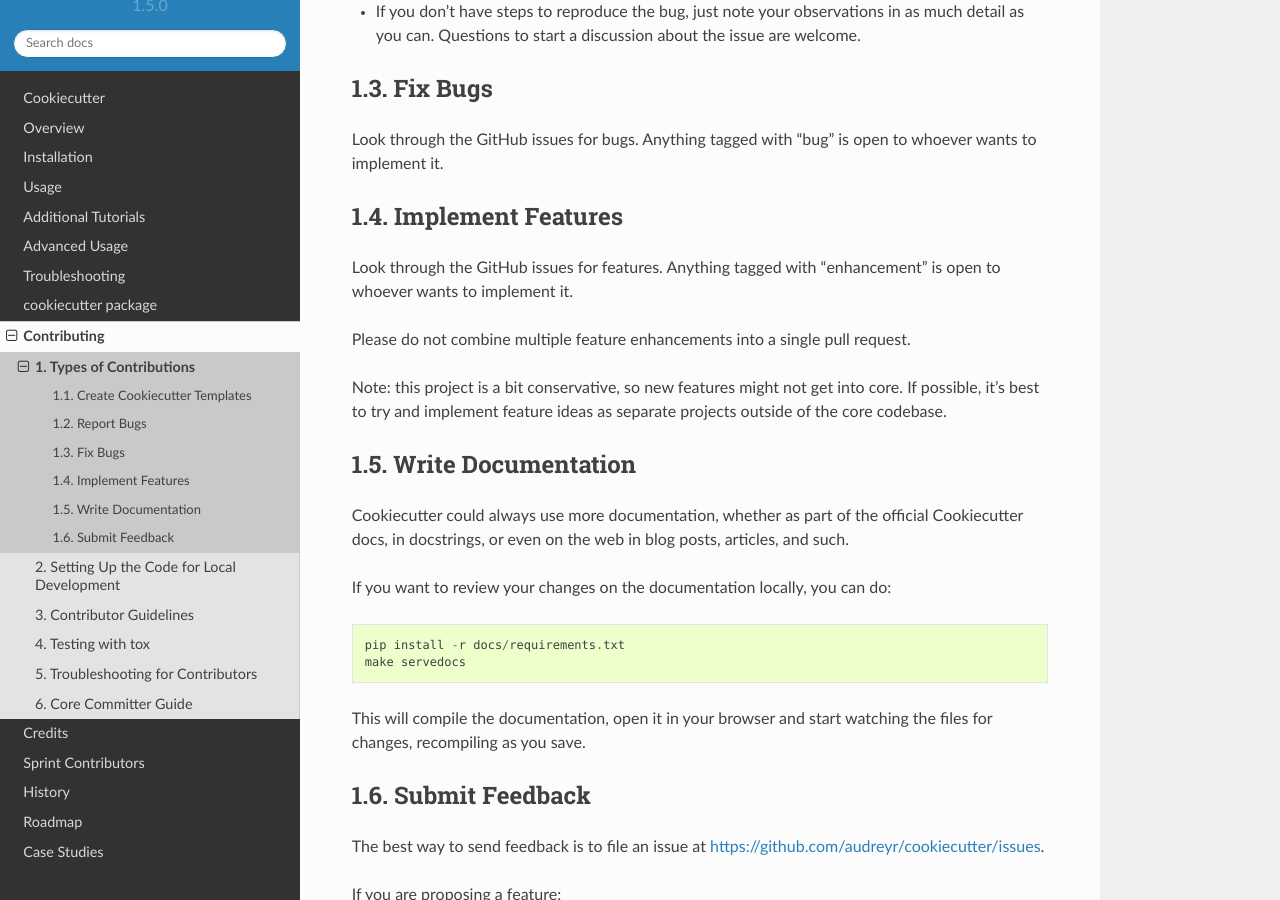
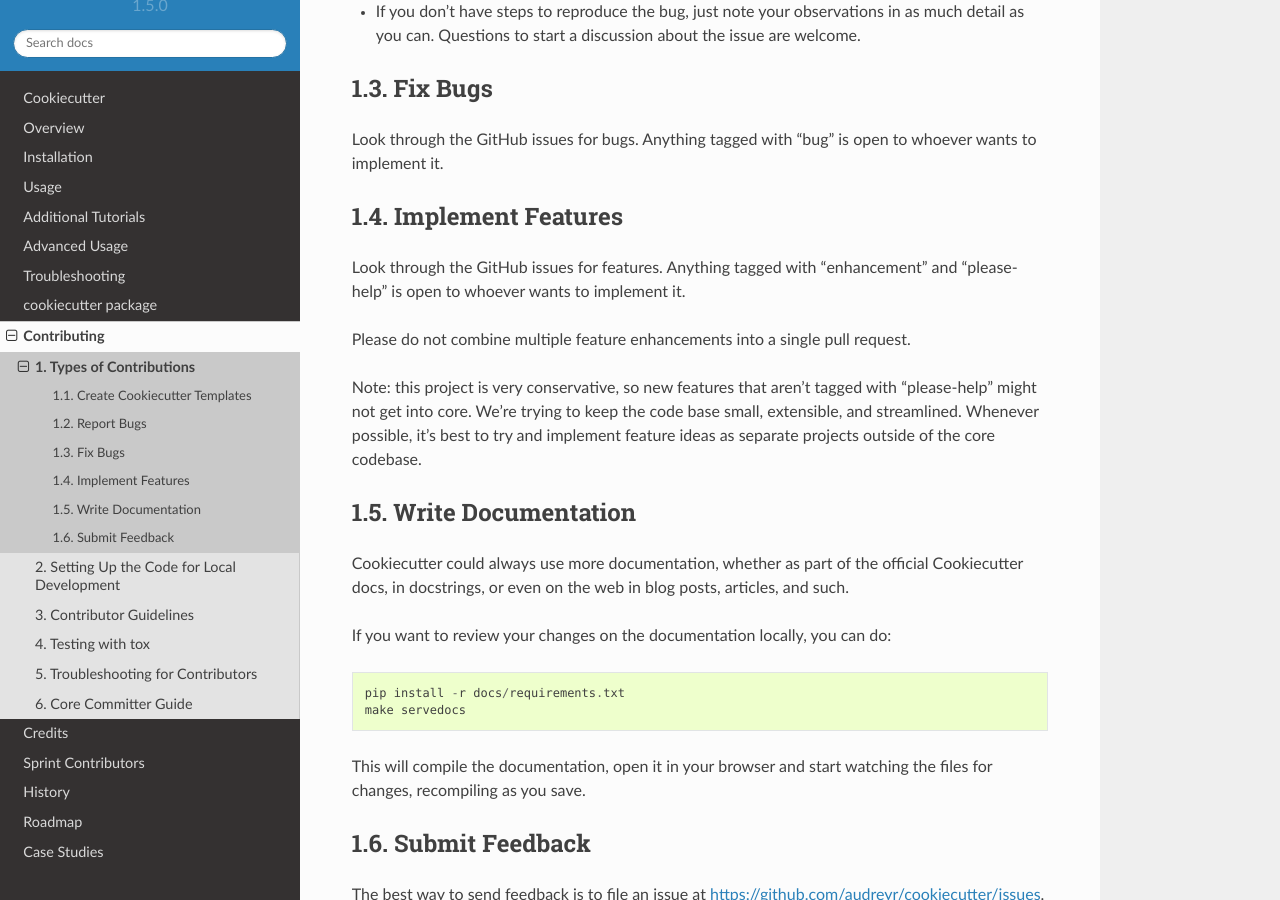
Before and after one commit to c-allen-tech/cookie, a Sphinx documentation site: the page built from docs/types_of_contributions.rst, in a window 1280 px wide and 900 px high, scrolled down 584 px. Built offline with Sphinx 7.4.7 and the Read the Docs theme 2.0.0, drawn with Linux system fonts in a browser that asks for light colours; formulas are drawn with MathJax 3.

Commit message:
Pull changes from https://github.com/audreyr/cookiecutter/commit/369553423d80c9054d69bb1b7aff1443571bc7d6#diff-ea1f65a8eaac0cec7ae151dfdbbbc587R56 in /CONTRIBUTING.rst and put them into `docs/types_of_contributions.rst`, rerender `/CONTRIBUTING.rst`

```diff
--- a/docs/types_of_contributions.rst
+++ b/docs/types_of_contributions.rst
@@ -36,13 +36,14 @@ Implement Features
 ~~~~~~~~~~~~~~~~~~
 
 Look through the GitHub issues for features. Anything tagged with "enhancement"
-is open to whoever wants to implement it.
+and "please-help" is open to whoever wants to implement it.
 
 Please do not combine multiple feature enhancements into a single pull request.
 
-Note: this project is a bit conservative, so new features might not get into core.
-If possible, it's best to try and implement feature ideas as separate projects
-outside of the core codebase.
+Note: this project is very conservative, so new features that aren't tagged
+with "please-help" might not get into core. We're trying to keep the code base
+small, extensible, and streamlined. Whenever possible, it's best to try and
+implement feature ideas as separate projects outside of the core codebase.
 
 Write Documentation
 ~~~~~~~~~~~~~~~~~~~
```
Also changed, not shown: CONTRIBUTING.rst (+5 -4 lines).
